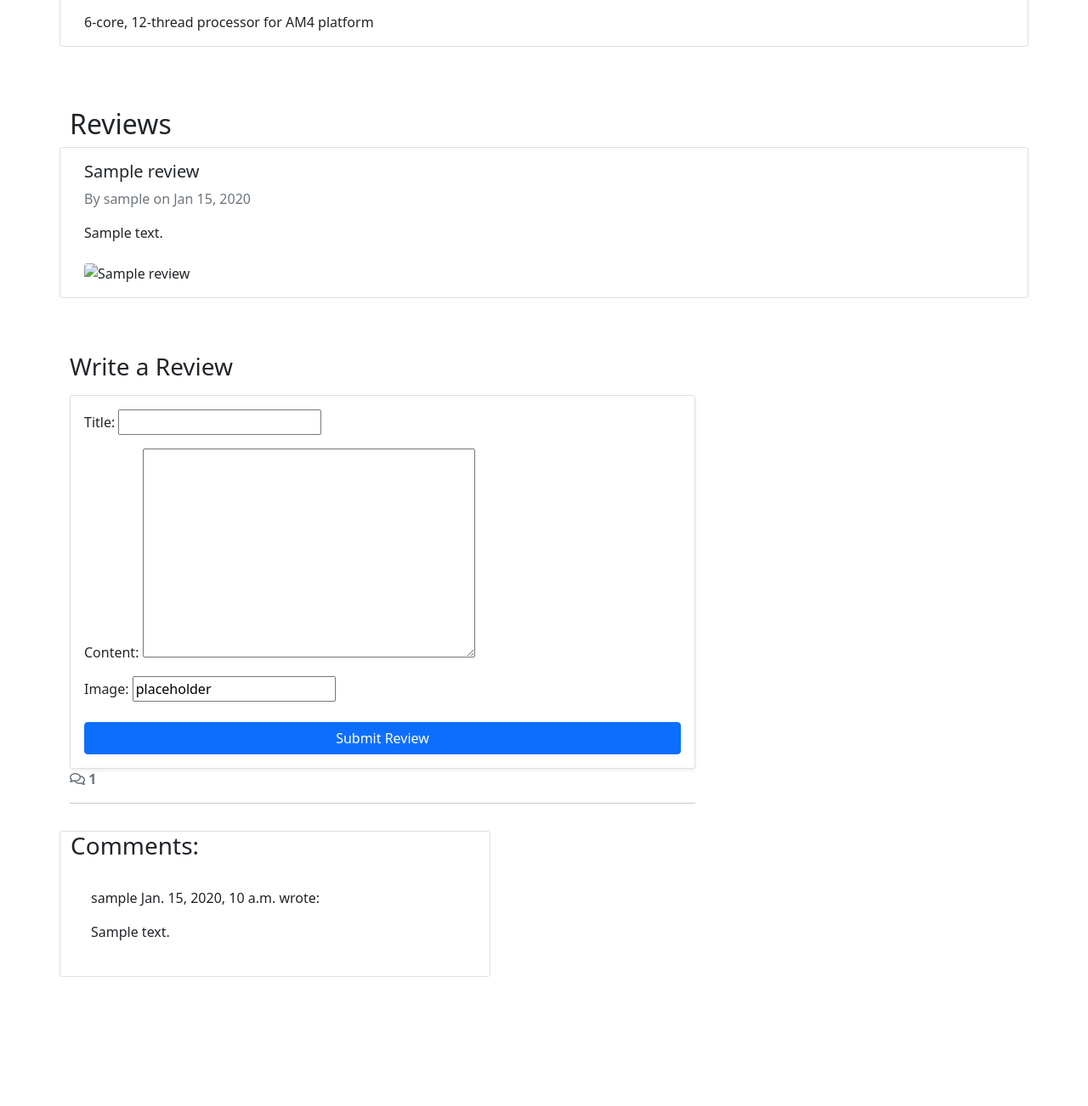
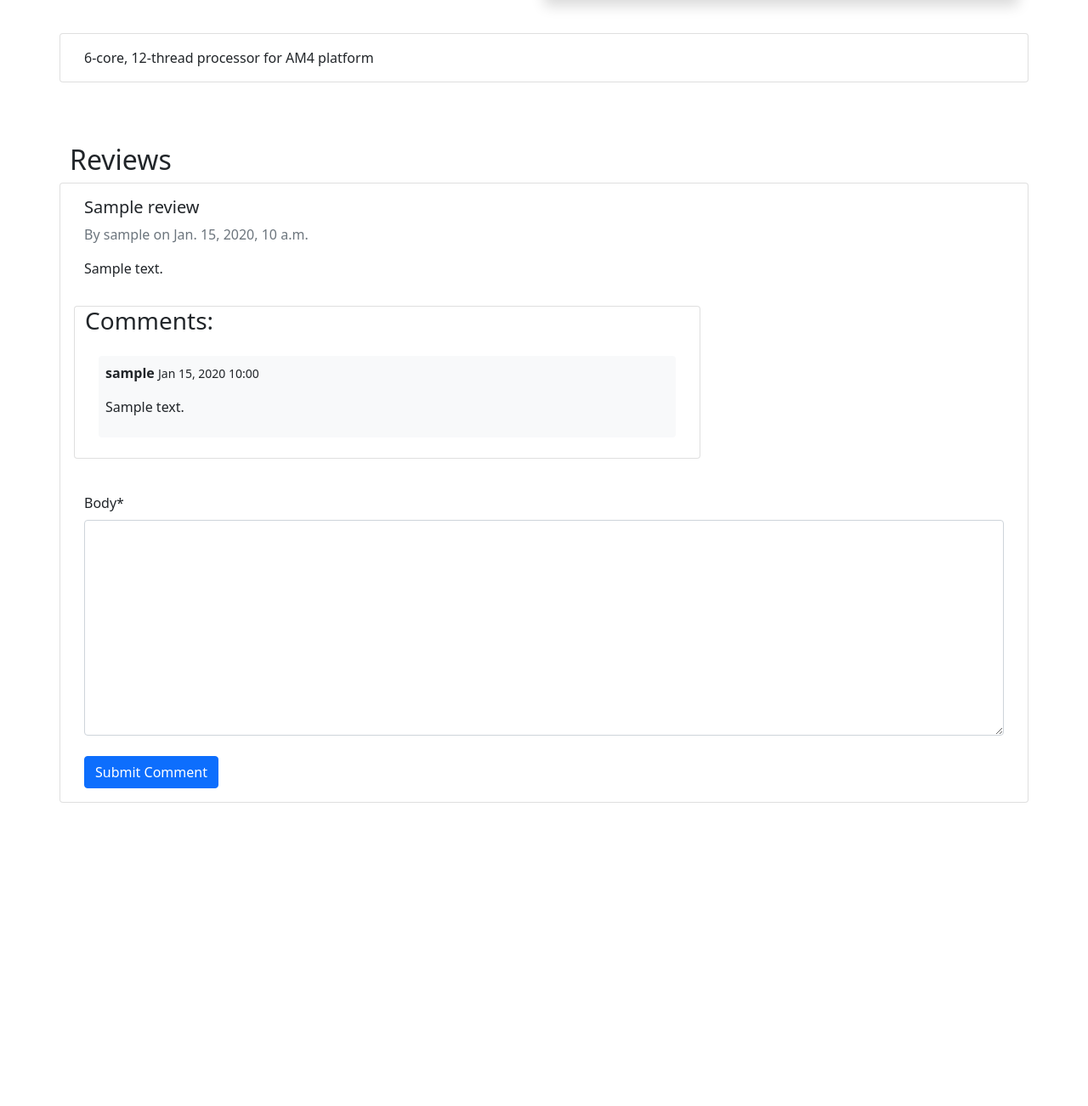
Before and after one commit to jamesfowler-dev/capstone-project, a Django app: page /amd-ryzen-5-5600x/ in a window 1280 px wide. Shown: the part 487-1789 px from the top of the page at 85% size. After the commit the page ends 1432 px from the top, so only its background shows below. Run offline with Django 4.2, Linux system fonts and the light colour scheme; a user stored in the database is signed in; data comes from the database, SQL or seed files in the repository; tables that the repository leaves empty hold one stand-in row (values such as "Sample post"); one stand-in notice (Sample message) is shown; some libraries are stand-ins or nearby versions.

Commit message:
add comment to link to review to link to component

```diff
--- a/component/templates/component/component_detail.html
+++ b/component/templates/component/component_detail.html
@@ -1,35 +1,41 @@
 {% extends 'base.html' %}
 {% block content %}
 {% load static %}
+{% load crispy_forms_tags %}
 
-<div class="container py-5">
+<div>
+    <div class="container">
         <div class="row g-0">
             <!-- Component Info -->
             <div class="col-md-6">
                 <h1 class="component-title">{{ component.name }}</h1>
-            <p class="text-muted">
-                Category: {{ component.category }} |
+                <p class="post-subtitle text-muted">
+                    Category: {{ component.category }}
                     Price: ${{ component.price }}
                 </p>
             </div>
-
             <!-- Component Image -->
             <div class="d-none d-md-block col-md-6">
                     {% if component.featured_image %}
                         <img src="{{ component.featured_image.url }}"
-                    class="img-fluid rounded shadow"
-                    alt="{{ component.name }}">
+                            alt="{{ component.name }}"
+                            style="max-height: 300px; object-fit: contain; width: 100%;"
+                            class="rounded shadow">
                     {% else %}
                         <img src="{% static 'images/default.jpg' %}"
-                    class="img-fluid rounded shadow"
-                    alt="placeholder">
+                        alt="placeholder"
+                        style="max-height: 300px; object-fit: contain; width: 100%;"
+                        class="rounded shadow">
                     {% endif %}
             </div>
         </div>
+    </div>
+</div>
 
+<div class="container mt-4">
     <!-- Component Description -->
-    <div class="row mt-4">
-        <div class="col card mb-4">
+    <div class="row">
+        <div class="col card mb-4 mt-3">
             <div class="card-body">
                 <p class="card-text">{{ component.description }}</p>
             </div>
@@ -45,13 +51,39 @@
                     <div class="card-body">
                         <h5 class="card-title">{{ review.title }}</h5>
                         <p class="text-muted">
-                            By {{ review.author.username }} on {{ review.created_on|date:"M d, Y" }}
+                            By {{ review.author.username }} on {{ review.created_on }}
                         </p>
-                        <p>{{ review.content |safe }}</p>
-                        {% if review.featured_image %}
-                            <img src="{{ review.featured_image.url }}"
-                                 class="img-fluid rounded mt-2"
-                                 alt="{{ review.title }}">
+                        <p>{{ review.content|safe }}</p>
+
+                        <!-- Comments for this review -->
+                    <div class="row">
+                        <div class="col-md-8 card mb-4 mt-3">
+                            <h3>Comments:</h3>
+                            <div class="card-body">
+                                {% for comment in review.comments.all %}
+                                    {% if comment.approved %}
+                                        <div class="p-2 mb-2 bg-light rounded">
+                                            <strong>{{ comment.author.username }}</strong>
+                                            <small>{{ comment.created_on|date:"M d, Y H:i" }}</small>
+                                            <p>{{ comment.body|linebreaks }}</p>
+                                        </div>
+                                    {% endif %}
+                                {% empty %}
+                                    <p class="text-muted">No comments yet.</p>
+                                {% endfor %}
+                            </div>
+                        </div>
+
+                        <!-- Comment Form for this review -->
+                        {% if user.is_authenticated %}
+                            <form method="post" class="mt-3" style="margin-top: 1.3em;">
+                                {{ comment_form|crispy }}
+                                {% csrf_token %}
+                                <input type="hidden" name="review_id" value="{{ review.id }}">
+                                <button type="submit" class="btn btn-primary mt-2">Submit Comment</button>
+                            </form>
+                        {% else %}
+                            <p class="text-muted mt-2">Log in to leave a comment.</p>
                         {% endif %}
                     </div>
                 </div>
@@ -60,77 +92,6 @@
     {% else %}
         <p class="text-muted">No reviews yet. Be the first to write one!</p>
     {% endif %}
-
-    <!-- Review Form -->
-    <div class="row mt-5">
-        <div class="col-md-8">
-            <h3>Write a Review</h3>
-
-            {% if user.is_authenticated %}
-
-                <form method="post" enctype="multipart/form-data" class="card p-3 shadow-sm mt-3">
-                    {% csrf_token %}
-                    {{ review_form.as_p }}
-
-                    <button class="btn btn-primary mt-2" type="submit">
-                        Submit Review
-                    </button>
-                </form>
-
-            {% else %}
-
-                <p class="text-muted mt-3">
-                    You must <a href="{% url 'account_login' %}">log in</a> to write a review.
-                </p>
-
-            {% endif %}
-
-          <!-- Displaying count of comments -->
-  <div class="row">
-    <div class="col-12">
-      <strong class="text-secondary">
-        <i class="far fa-comments"></i> {{ comment_count }}
-      </strong>
-    </div>
-    <div class="col-12">
-      <hr>
-    </div>
-  </div>
-  <!-- Displaying Comments -->
-  <div class="row">
-    <div class="col-md-8 card mb-4  mt-3 ">
-      <h3>Comments:</h3>
-      <div class="card-body">
-        <!-- We want a for loop inside the empty control tags
-          to iterate through each comment in comments -->
-        {% for comment in comments %}
-        <div class="p-2 comments
-          {% if not comment.approved and comment.author == user %}
-          faded{% elif not comment.approved %} d-none{% endif %}">
-          <p class="font-weight-bold">
-            {{ comment.author }}
-            <span class="font-weight-normal">
-              {{ comment.created_on }}
-            </span> wrote:
-          </p>
-          <div id="comment{{ comment.id }}">
-            {{ comment.body | linebreaks }}
-          </div>
-          {% if not comment.approved and comment.author == user %}
-          <p class="approval">
-            This comment is awaiting approval
-          </p>
-          {% endif %}
-        </div>
-        <!-- Our for loop ends here -->
-        {% endfor %}
-      </div>
-    </div>
-  </div>
-        </div>
-    </div>
-
-
 </div>
 
 {% endblock content %}
--- a/component/views.py
+++ b/component/views.py
@@ -17,36 +17,59 @@ class ComponentList(generic.ListView):
 def component_detail(request, slug):
 
     component = get_object_or_404(Component, slug=slug)
+
+    # All approved reviews
     reviews = component.reviews.filter(status=1)
 
+    # Collect all comments for all reviews for this component
     comments = Comment.objects.filter(
         review__component=component,
         approved=True
     ).order_by("-created_on")
 
     comment_count = comments.count()
+
+    # Forms
     review_form = ReviewForm()
+    comment_form = CommentForm()
 
-    if request.method == "POST":
+    # Handle Review Submit
+    if request.method == "POST" and "submit_review" in request.POST:
         review_form = ReviewForm(data=request.POST)
 
         if review_form.is_valid():
             review = review_form.save(commit=False)
             review.component = component
-            review.author = request.user  # Make sure users are logged in
+            # Make sure users are logged in
+            review.author = request.user
             review.save()
 
             messages.success(
                 request, 'Review submitted and awaiting approval')
             return redirect('component_detail', slug=component.slug)
 
+    # Handle Comment Submit
+    if request.method == "POST" and 'comment_form' in request.POST:
+        comment_form = CommentForm(request.POST)
+
+        if comment_form.is_valid():
+            comment = comment_form.save(commit=False)
+            review_id = request.POST.get('review_id')
+            comment.review = Review.objects.get(id=review_id)
+            comment.author = request.user
+            comment.save()
+            messages.success(request, "Comment submitted!")
+            return redirect("component_detail", slug=slug)
+
     return render(
         request,
         "component/component_detail.html",
-        {"component": component,
-         "reviews": reviews,
-         "review_form": review_form,
-        "comments": comments,
-        "comment_count": comment_count,
+        {
+            "component": component,
+            "reviews": reviews,
+            "review_form": review_form,
+            "comments": comments,
+            "comment_count": comment_count,
+            "comment_form": comment_form,
         },
     )
--- a/config/settings.py
+++ b/config/settings.py
@@ -61,6 +61,9 @@ SITE_ID = 1
 LOGIN_REDIRECT_URL = '/'
 LOGOUT_REDIRECT_URL = '/'
 
+CRISPY_ALLOWED_TEMPLATE_PACKS = "bootstrap5"
+CRISPY_TEMPLATE_PACK = "bootstrap5"
+
 MIDDLEWARE = [
     'django.middleware.security.SecurityMiddleware',
     'whitenoise.middleware.WhiteNoiseMiddleware',
@@ -90,9 +93,6 @@ TEMPLATES = [
         },
     },
 ]
-
-CRISPY_ALLOWED_TEMPLATE_PACKS = "bootstrap5"
-CRISPY_TEMPLATE_PACK = "bootstrap5"
 
 WSGI_APPLICATION = 'config.wsgi.application'
 
--- a/templates/base.html
+++ b/templates/base.html
@@ -71,6 +71,22 @@
         </div>
     </nav>
 
+    <!-- displaying Django messages -->
+    <div class="container">
+        <div class="row">
+            <div class="col-md-8 offset-md-2">
+            {% for message in messages %}
+            <div class="alert {{ message.tags }} alert-dismissible
+                fade show" id="msg" role="alert">
+                {{ message | safe }}
+                <button type="button" class="btn-close"
+                data-bs-dismiss="alert" aria-label="Close"></button>
+            </div>
+            {% endfor %}
+            </div>
+        </div>
+    </div>
+
     <main class="flex-shrink-0 main-bg">
         {% if user.is_authenticated %}
         <p class="text-end m-3">You are logged in as {{ user }}</p>
```
Also changed, not shown: component/forms.py (added, +8 -0 lines). Lines whose indentation alone changed are shown as unchanged.
